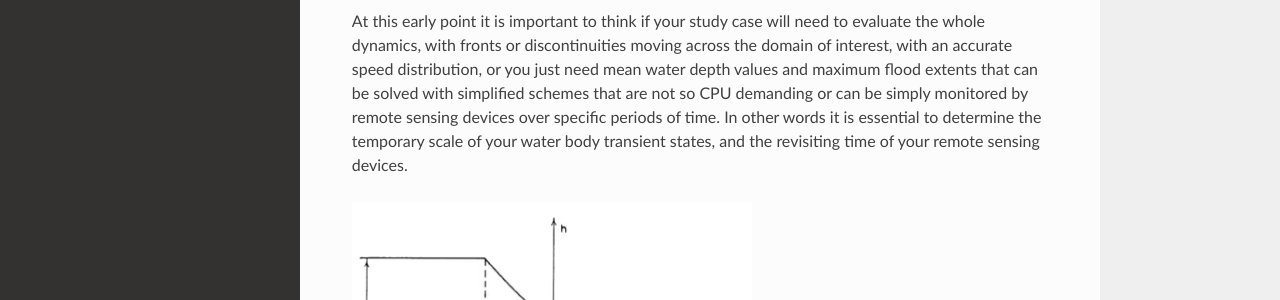
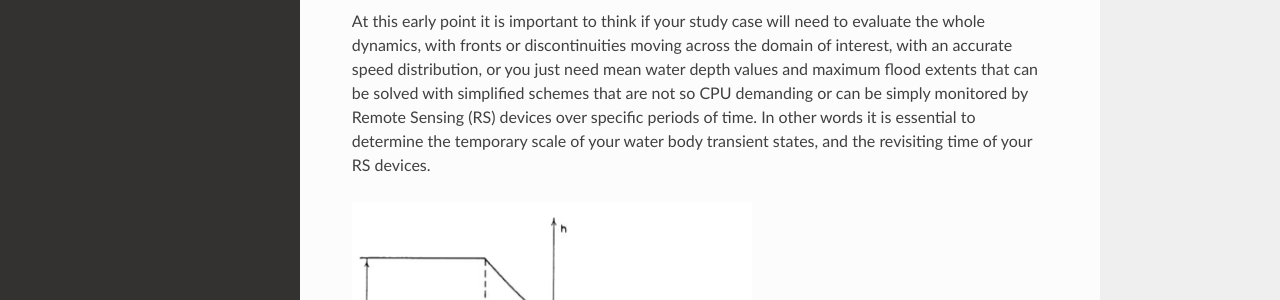
Before and after one commit to ivillamadrid/FloodMapping, a Sphinx documentation site: the page built from docs/source/wetdry.rst, in a window 1280 px wide and 1190 px high. Shown: the part 486-786 px from the top of the window. Built offline with Sphinx 7.4.7 and the Read the Docs theme 2.0.0, drawn with Linux system fonts in a browser that asks for light colours.

Commit message:
Update wetdry.rst

```diff
--- a/docs/source/wetdry.rst
+++ b/docs/source/wetdry.rst
@@ -7,7 +7,7 @@
 
 Both problems are a good introduction to visualize the flooding dynamics of shallow water waves, although the complexity grows while natural conditions like irregular bottom (change of slopes) and friction or dissipation are considered. To solve "approximately"  the front evolution and flood extent we need to discretize the conservation of mass and momentum, and apply numerical algorithms crunched by computer power, once the bottom is known (think of a digital elevation model with a pixel resolution with horizontal and vertical accuracies) and the boundary conditions for the flows are measured or typified (think of inflow hydrographs, dikes, sinks, free flowing, etc.)
 
-At this early point it is important to think if your study case will need to evaluate the whole dynamics, with fronts or discontinuities moving across the domain of interest, with an accurate speed distribution, or you just need mean water depth values and maximum flood extents that can be solved with simplified schemes that are not so CPU demanding or can be simply monitored by remote sensing devices over specific periods of time. In other words it is essential to determine the temporary scale of your water body transient states, and the revisiting time of your remote sensing devices.
+At this early point it is important to think if your study case will need to evaluate the whole dynamics, with fronts or discontinuities moving across the domain of interest, with an accurate speed distribution, or you just need mean water depth values and maximum flood extents that can be solved with simplified schemes that are not so CPU demanding or can be simply monitored by Remote Sensing (RS) devices over specific periods of time. In other words it is essential to determine the temporary scale of your water body transient states, and the revisiting time of your RS devices.
 
 .. image:: DamBreak_Fig-10p8p5.png
   :width: 400
```
